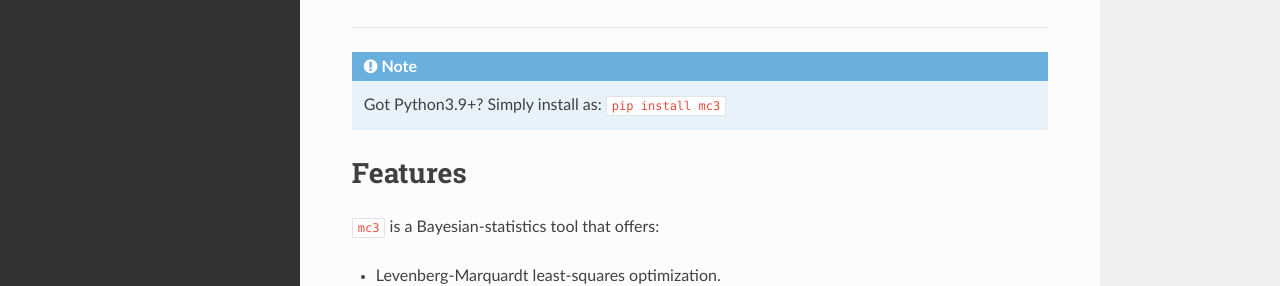
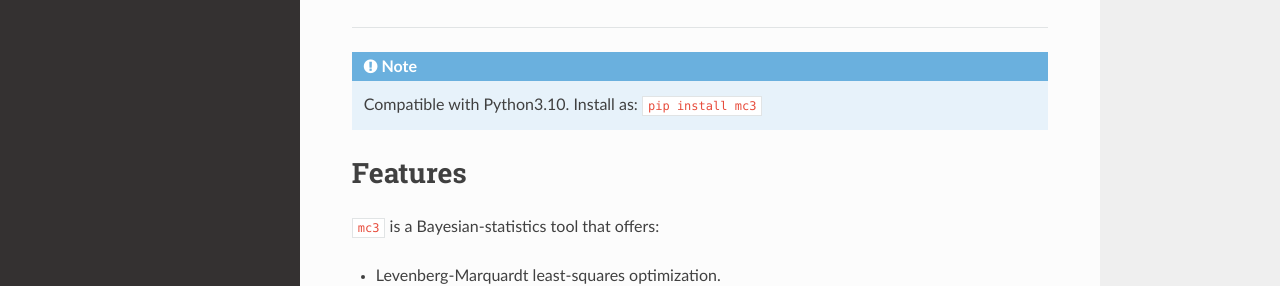
Before and after one commit to pcubillos/mc3, a Sphinx documentation site: the page built from docs/index.rst, in a window 1280 px wide and 900 px high. Shown: the part 350-636 px from the top of the window. Built offline with Sphinx 7.4.7 and the Read the Docs theme 3.1.0, drawn with Linux system fonts in a browser that asks for light colours; comment, search, counter and statistics services are not loaded.

Commit message:
Updated docs

```diff
--- a/docs/get_started.rst
+++ b/docs/get_started.rst
@@ -6,7 +6,7 @@
 System Requirements
 -------------------
 
-``mc3`` is compatible with Python 3.9+, and has been `tested
+``mc3`` is compatible with Python 3.10+, and is `tested
 <https://github.com/pcubillos/mc3/actions/workflows/python-package.yml>`_ to work on Unix/Linux and OS X machines.
 
 Install
--- a/docs/index.rst
+++ b/docs/index.rst
@@ -40,7 +40,7 @@
 
 .. note::
 
-    Got  Python3.9+? Simply install as: ``pip install mc3``
+    Compatible with Python3.10.  Install as: ``pip install mc3``
 
 
 Features
```
